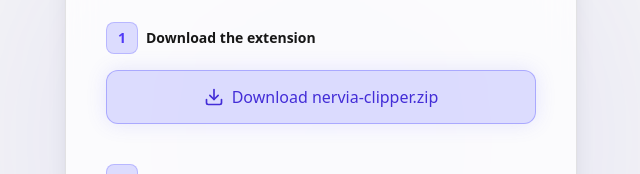
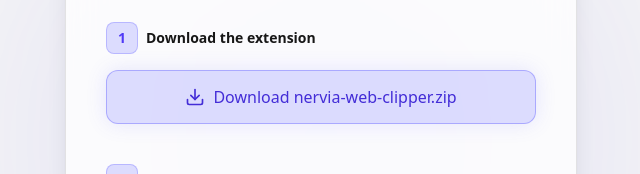
Before and after one commit to o-holyshevskyi/nervia, a Next.js app: page /extension in a window 1280 px wide. Shown: the part 260-434 px from the top of the page, without its empty margins (319-959 px from the left). Built offline with nearby package versions, Linux system fonts and the light colour scheme; no server answers.

Commit message:
Update page.tsx

```diff
--- a/app/extension/page.tsx
+++ b/app/extension/page.tsx
@@ -84,11 +84,11 @@
                 </div>
                 <a
                   href="/api/extension/download"
-                  download="synapse-clipper.zip"
+                  download="nervia-web-clipper.zip"
                   className="hover:cursor-pointer flex items-center justify-center gap-2 w-full py-3.5 rounded-xl bg-indigo-500/20 dark:bg-purple-500/20 border border-indigo-500/40 dark:border-purple-500/40 text-indigo-700 dark:text-purple-300 hover:bg-indigo-500/30 dark:hover:bg-purple-500/30 hover:text-indigo-900 dark:hover:text-white font-medium transition-all shadow-[0_0_20px_rgba(99,102,241,0.15)] dark:shadow-[0_0_20px_rgba(168,85,247,0.15)]"
                 >
                   <Download size={20} />
-                  Download nervia-clipper.zip
+                  Download nervia-web-clipper.zip
                 </a>
               </div>
 
```
